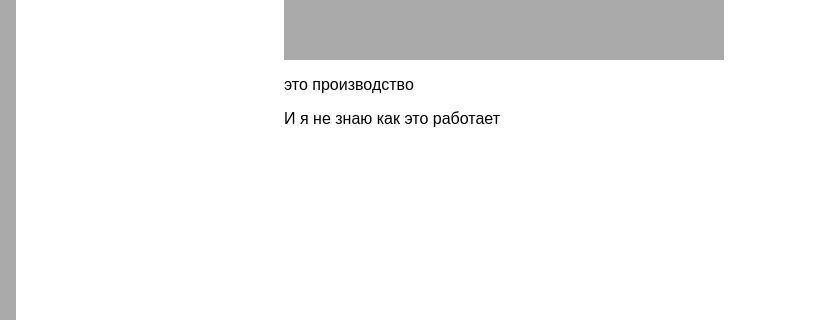
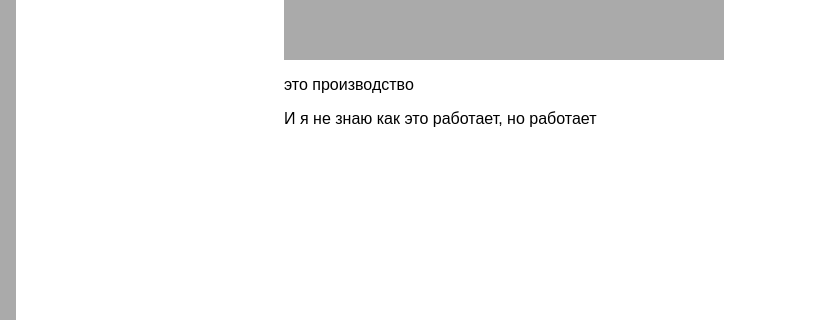
Before and after one commit to kto-to234/cho-to, a plain HTML site: page index.html in a window 1280 px wide. Shown: the part 1530-1850 px from the top of the page, 464-1280 px from the left. Drawn offline with Linux system fonts and the light colour scheme.

Commit message:
Update index.html

```diff
--- a/index.html
+++ b/index.html
@@ -45,7 +45,7 @@
 		    <h5></h5>
 		    <div class="fakeimg" style="height:520px;"><img src="https://raw.githubusercontent.com/PortsMaster/PortMaster-New/main/ports/mindustry/screenshot.jpg"></div>
 		    <p>это производство</p>
-		    <p>И я не знаю как это работает</p>
+		    <p>И я не знаю как это работает, но работает</p>
 	  	</div>
 	</div>
 
```
